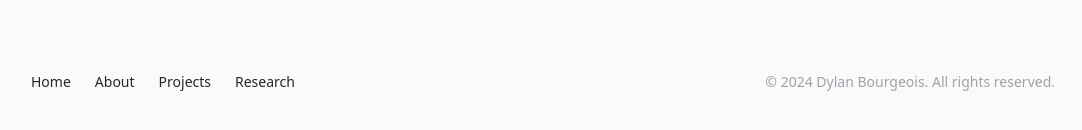
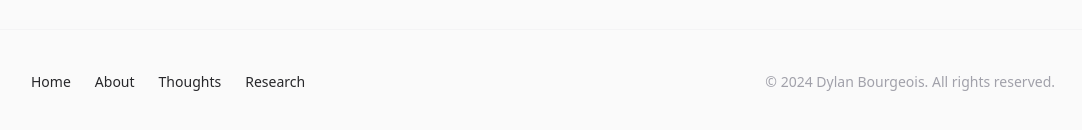
Before and after one commit to dtsbourg/homepage, a Next.js app: page /research in a window 1280 px wide. Shown: the part 3267-3397 px from the top of the page, without its empty margins (97-1179 px from the left). Built offline with nearby package versions, Linux system fonts and the light colour scheme; no server answers.

Commit message:
update projects link footer

```diff
--- a/src/components/Footer.tsx
+++ b/src/components/Footer.tsx
@@ -29,7 +29,7 @@ export function Footer() {
               <div className="flex flex-wrap justify-center gap-x-6 gap-y-1 text-sm font-medium text-zinc-800 dark:text-zinc-200">
                 <NavLink href="/">Home</NavLink>
                 <NavLink href="/about">About</NavLink>
-                <NavLink href="/projects">Projects</NavLink>
+                <NavLink href="/articles">Thoughts</NavLink>
                 <NavLink href="/research">Research</NavLink>
               </div>
               <p className="text-sm text-zinc-400 dark:text-zinc-500">
--- a/src/components/Header.tsx
+++ b/src/components/Header.tsx
@@ -123,7 +123,7 @@ function MobileNavigation(
           <ul className="-my-2 divide-y divide-zinc-100 text-base text-zinc-800 dark:divide-zinc-100/5 dark:text-zinc-300">
             <MobileNavItem href="/">Home</MobileNavItem>
             <MobileNavItem href="/about">About</MobileNavItem>
-            <MobileNavItem href="/articles">Articles</MobileNavItem>
+            <MobileNavItem href="/articles">Thoughts</MobileNavItem>
             {/* <MobileNavItem href="/projects">Projects</MobileNavItem> */}
             <MobileNavItem href="/research">Research</MobileNavItem>
           </ul>
```
